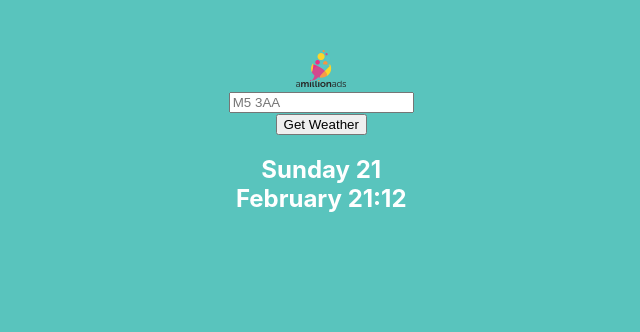
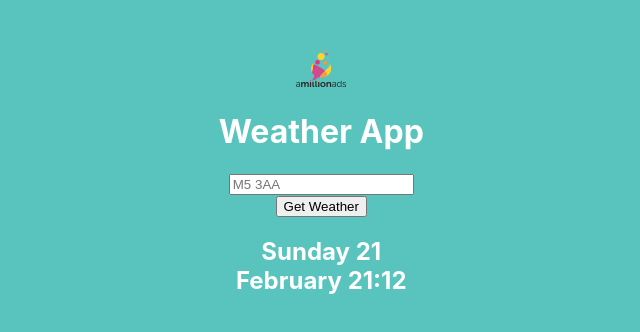
Before and after one commit to maraesa100/weather, a React (Create React App) app: page / in a window 1280 px wide. Shown: the top 332 px of the page, without its empty margins (265-905 px from the left). Built offline with nearby package versions, Linux system fonts and the light colour scheme.

Commit message:
Example unit tests

```diff
--- a/package.json
+++ b/package.json
@@ -15,6 +15,8 @@
     "@types/react-redux": "^7.1.7",
     "axios": "^0.21.1",
     "bootstrap": "^4.6.0",
+    "chai": "^4.3.0",
+    "mocha": "^8.3.0",
     "react": "^17.0.1",
     "react-bootstrap": "^1.5.0",
     "react-dom": "^17.0.1",
--- a/src/features/weather/Weather.tsx
+++ b/src/features/weather/Weather.tsx
@@ -22,6 +22,7 @@ export function Weather() {
   return (
     <div className={styles.container}>
       <img src={amadsLogo} alt='' className={styles.icon} />
+      <h1>Weather App</h1>
 
       <div>
         <input
```
Also changed, not shown: 2 other files (tests, documents, lock files or other folders).
